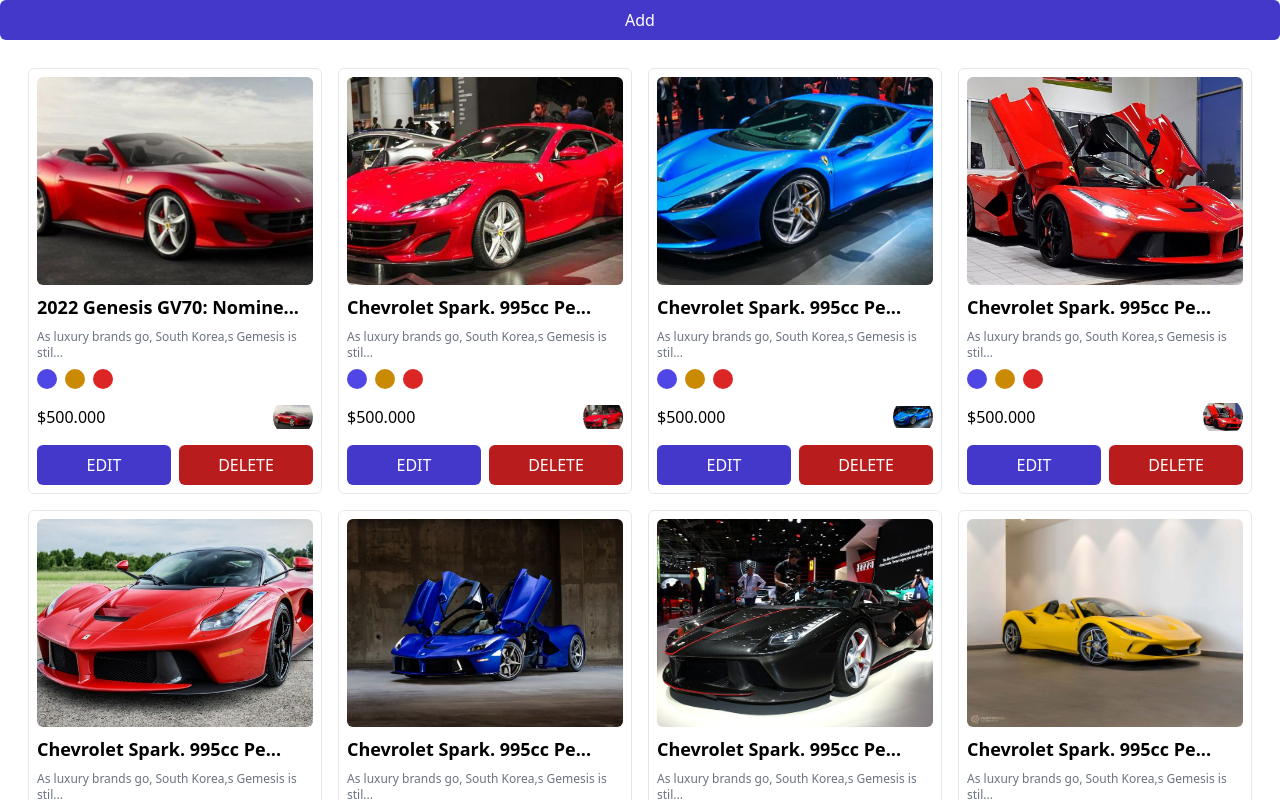
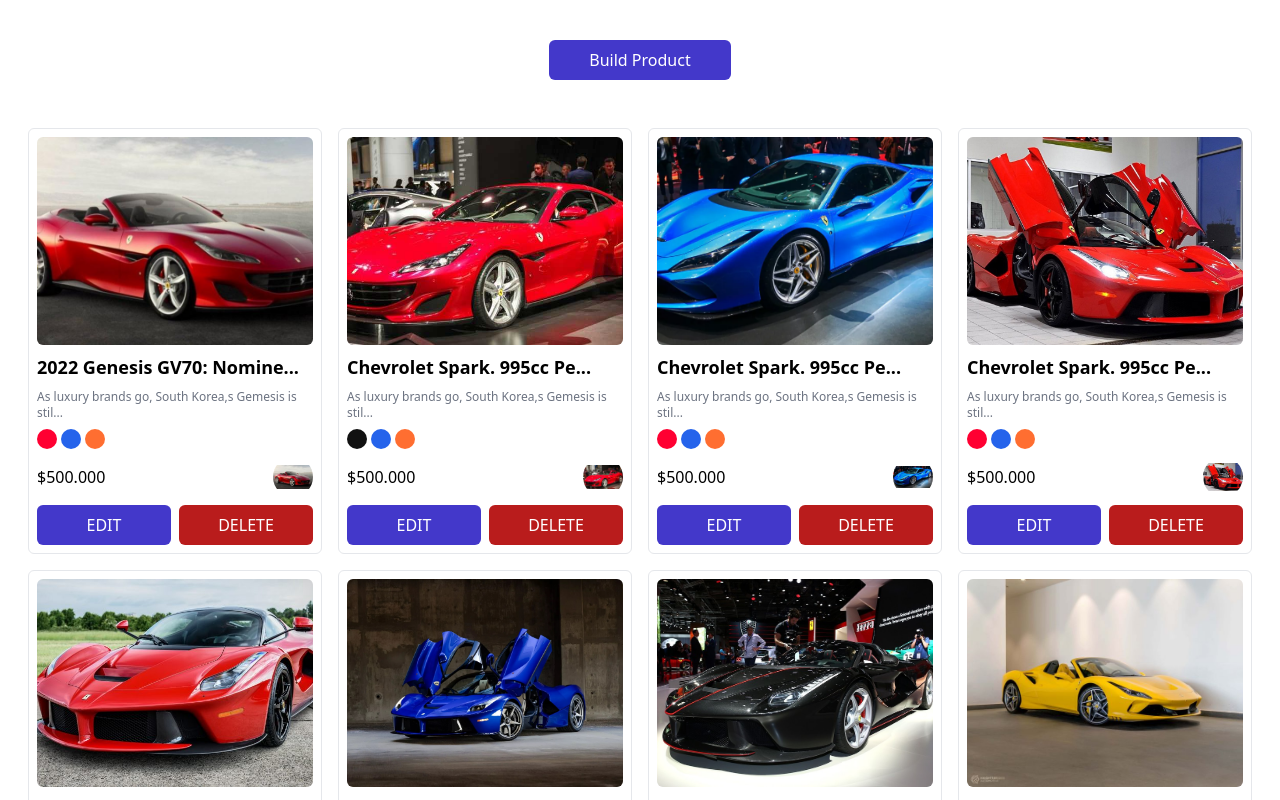
Before and after one commit to Hosamdiv/reactjs-basics-porject-corse, a React (Vite) app: page / in a window 1280 px wide. Shown: the top 800 px of the page. Built offline with nearby package versions, Linux system fonts and the light colour scheme.

Commit message:
add a new product

```diff
--- a/src/App.tsx
+++ b/src/App.tsx
@@ -1,12 +1,16 @@
 import { useState } from "react";
 import ProductCard from "./components/ProductCard";
 import Modal from "./components/ui/Modal";
-import { formInputList, productList } from "./data";
+import { colors, formInputList, productList } from "./data";
 import Button from "./components/ui/Button";
 import Input from "./components/ui/Input";
 import { IProduct } from "./interfaces";
 import { productValid } from "./validation/ProductValidtion";
 import ErrorMessage from "./validation/ErrorMessage";
+import CircleColor from "./components/CircleColor";
+import { v4 as uuid } from "uuid";
+
+
 
 const App = () => {
   const defaultProduct = {
@@ -20,17 +24,20 @@
       imageURL: "",
     },
   };
+
   /*______STATE_______*/
   const [isOpen, setIsOpen] = useState(false);
+  const [tempColor, setTempColor] = useState<string[]>([]);
   const [errorState, setErrorState] = useState({
     title: "",
     description: "",
     imageURL: "",
     price: "",
-    assm: "",
   });
-  console.log("errors", errorState);
+
+  const [products, setProducts] = useState<IProduct[]>(productList);
   const [product, setProduct] = useState<IProduct>(defaultProduct);
+
   /*______HANDKER_______*/
   const closeModal = () => setIsOpen(false);
   const openModal = () => setIsOpen(true);
@@ -44,17 +51,19 @@
     setErrorState({
       ...errorState,
       [name]: "",
-    })
+    });
   };
+
   /*______RENDERS_______*/
-
-  const renderProductList = productList.map((product) => (
+  const renderProductList = products.map((product) => (
     <ProductCard key={product.id} product={product} />
   ));
+
   const onCancel = () => {
     setProduct(defaultProduct);
     closeModal();
   };
+
   const submitHandler = (event: React.FormEvent<HTMLFormElement>): void => {
     event.preventDefault();
     const { title, description, imageURL, price } = product;
@@ -65,16 +74,25 @@
       imageURL,
       price,
     });
+
+
+
     const hasErrorsMsg =
       Object.values(errors).some((val) => val === "") &&
       Object.values(errors).every((val) => val === "");
-    console.log(hasErrorsMsg);
+
     if (!hasErrorsMsg) {
       setErrorState(errors);
       return;
     }
-    console.log("hello hosam reda !");
+
+    setProducts(prev => [{...product, id:uuid(), colors: tempColor}, ...prev]);
+    setTempColor([])
+    onCancel();
   };
+  console.log(products)
+
+
 
   const renderFormInput = formInputList.map((input) => (
     <div className="flex flex-col" key={input.id}>
@@ -94,20 +112,52 @@
       <ErrorMessage msg={errorState[input.name]} />
     </div>
   ));
+
+  const renderProductColors = colors.map((color) => (
+    <CircleColor
+      key={color}
+      color={color}
+      onClick={() => {
+        if (tempColor.includes(color)) {
+          setTempColor(tempColor.filter((item) => item !== color));
+          return;
+        }
+        setTempColor((prev) => [...prev, color]);
+      }}
+    />
+  ));
+
   return (
     <main className="container">
       <Button
-        className="bg-indigo-700 hover:bg-indigo-800 "
+        className="block bg-indigo-700 hover:bg-indigo-800 mx-auto my-10 px-10 font-medium"
         onClick={openModal}
+        width="w-fit"
       >
-        Add
+        Build Product
       </Button>
+
       <div className="m-5 grid grid-cols-1 md:grid-cols-2 lg:grid-cols-3 xl:grid-cols-4 gap-2 md:gap-4 p-2 rounded-md">
         {renderProductList}
       </div>
       <Modal isOpen={isOpen} closeModal={closeModal} title="ADD A NEW PRODUCT">
         <form className="space-y-3" onSubmit={submitHandler}>
           {renderFormInput}
+          <div className="flex items-center flex-wrap my-4 space-x-1">
+            {renderProductColors}
+          </div>
+
+          <div className="flex items-center flex-wrap my-4 space-x-1">
+            {tempColor.map((colors) => (
+              <span
+                key={colors}
+                className="p-1 mr-1 mb-1 text-xs rounded-md text-white"
+                style={{ background: colors }}
+              >
+                {colors}
+              </span>
+            ))}
+          </div>
           <div className="flex items-center space-x-3 my-2">
             <Button className="bg-indigo-700 hover:bg-indigo-800">
               Submit
--- /dev/null
+++ b/src/components/CircleColor.tsx
@@ -0,0 +1,16 @@
+interface IProps extends React.HTMLAttributes<HTMLSpanElement>
+{
+  color: string;
+}
+
+const CircleColor = ({ color, ...rest }: IProps) => {
+  return (
+    <span
+      className={`block w-5 h-5 rounded-full cursor-pointer`}
+      style={{ backgroundColor: color }}
+      {...rest}
+    />
+  );
+};
+
+export default CircleColor;
--- a/src/components/ProductCard.tsx
+++ b/src/components/ProductCard.tsx
@@ -1,5 +1,6 @@
 import { txtSlicer } from "../functions/functions";
 import { IProduct } from "../interfaces";
+import CircleColor from "./CircleColor";
 import Image from "./Image";
 import Button from "./ui/Button";
 
@@ -8,23 +9,29 @@
 }
 
 const ProductCard = ({ product }: IProps) => {
-  const { description, imageURL, title, category } = product;
+  const { description, imageURL, title, category, colors } = product;
+
+  /*______RENDERS_______*/
+  const renderProductColors = colors.map((color) => (
+    <CircleColor key={color} color={color} />
+  ));
+
   return (
-    <div
-    className=
-    "max-w-sm md:max-w-lg mx-auto md:mx-0 border rounded-md p-2 flex flex-col space-y-2">
+    <div className="max-w-sm md:max-w-lg mx-auto md:mx-0 border rounded-md p-2 flex flex-col space-y-2">
       <Image
         className="rounded-md h-52 w-full lg:object-cover"
         imageURL={imageURL}
         alt={category.name}
       />
       <h3 className="text-lg font-semibold">{txtSlicer(title, 25)}</h3>
-      <p className="text-xs text-gray-500 break-words">{txtSlicer(description)}</p>
-      <div className="flex items-center my-4 space-x-2">
-        <span className="w-5 h-5 bg-indigo-600 rounded-full cursor-pointer" />
-        <span className="w-5 h-5 bg-yellow-600 rounded-full cursor-pointer" />
-        <span className="w-5 h-5 bg-red-600 rounded-full cursor-pointer" />
+      <p className="text-xs text-gray-500 break-words">
+        {txtSlicer(description)}
+      </p>
+
+      <div className="flex items-center flex-wrap my-4 space-x-1">
+        {renderProductColors}
       </div>
+
       <div className="flex items-center justify-between">
         <span>$500.000</span>
         <Image
--- a/src/data/index.ts
+++ b/src/data/index.ts
@@ -8,7 +8,7 @@
     description:
       "As luxury brands go, South Korea,s Gemesis is still in its infancy, having sold its first cars (as an indepr)Lorem ipsum dolor sit amet consectetur adipisicing elit. Impedit commodi aliquid alias numquam dolorem similique magni eos maiores distinctio nesciunt soluta excepturi ea neque debitis accusantium, ratione aliquam ullam ipsam. ",
     imageURL: "/imges/image1.jpg",
-    price: "500000",
+    price: "5000000",
     colors: ["#ff0032", "#2563eb", "#ff6e31"],
     category: {
       name: "Cars",
@@ -21,8 +21,8 @@
     description:
       "As luxury brands go, South Korea,s Gemesis is still in its infancy, having sold its first cars (as an indepr)",
     imageURL: "/imges/image2.jpg",
-    price: "500000",
-    colors: ["#ff0032", "#2563eb", "#ff6e31"],
+    price: "450000",
+    colors: ["#111", "#2563eb", "#ff6e31"],
     category: {
       name: "Cars",
       imageURL: "/imges/image2.jpg",
@@ -34,7 +34,7 @@
     description:
       "As luxury brands go, South Korea,s Gemesis is still in its infancy, having sold its first cars (as an indepr)",
     imageURL: "/imges/image3.webp",
-    price: "500000",
+    price: "600000",
     colors: ["#ff0032", "#2563eb", "#ff6e31"],
     category: {
       name: "Cars",
@@ -47,7 +47,7 @@
     description:
       "As luxury brands go, South Korea,s Gemesis is still in its infancy, having sold its first cars (as an indepr)",
     imageURL: "/imges/image4.jpg",
-    price: "500000",
+    price: "850000",
     colors: ["#ff0032", "#2563eb", "#ff6e31"],
     category: {
       name: "Cars",
@@ -60,7 +60,7 @@
     description:
       "As luxury brands go, South Korea,s Gemesis is still in its infancy, having sold its first cars (as an indepr)",
     imageURL: "/imges/image5.jpg",
-    price: "500000",
+    price: "400000",
     colors: ["#ff0032", "#2563eb", "#ff6e31"],
     category: {
       name: "Cars",
@@ -73,7 +73,7 @@
     description:
       "As luxury brands go, South Korea,s Gemesis is still in its infancy, having sold its first cars (as an indepr)",
     imageURL: "/imges/image6.jpg",
-    price: "500000",
+    price: "550000",
     colors: ["#ff0032", "#2563eb", "#ff6e31"],
     category: {
       name: "Cars",
@@ -86,7 +86,7 @@
     description:
       "As luxury brands go, South Korea,s Gemesis is still in its infancy, having sold its first cars (as an indepr)",
     imageURL: "/imges/image7.jpg",
-    price: "500000",
+    price: "650000",
     colors: ["#ff0032", "#2563eb", "#ff6e31"],
     category: {
       name: "Cars",
@@ -99,7 +99,7 @@
     description:
       "As luxury brands go, South Korea,s Gemesis is still in its infancy, having sold its first cars (as an indepr)",
     imageURL: "/imges/image8.jpg",
-    price: "500000",
+    price: "350000",
     colors: ["#ff0032", "#2563eb", "#ff6e31"],
     category: {
       name: "Cars",
@@ -134,3 +134,21 @@
     type: "text",
   },
 ];
+
+export const colors: string[] = [
+  "#a855f7",
+  "#2563eb",
+  "#84d2c5",
+  "#13005a",
+  "#a31acb",
+  "#ff6e31",
+  "#3c2a21",
+  "#6c4ab6",
+  "#cb1cbd",
+  "#000000",
+  "#645cbb",
+  "#1f8a70",
+  "#820000",
+  "#ff0032",
+
+];
```
